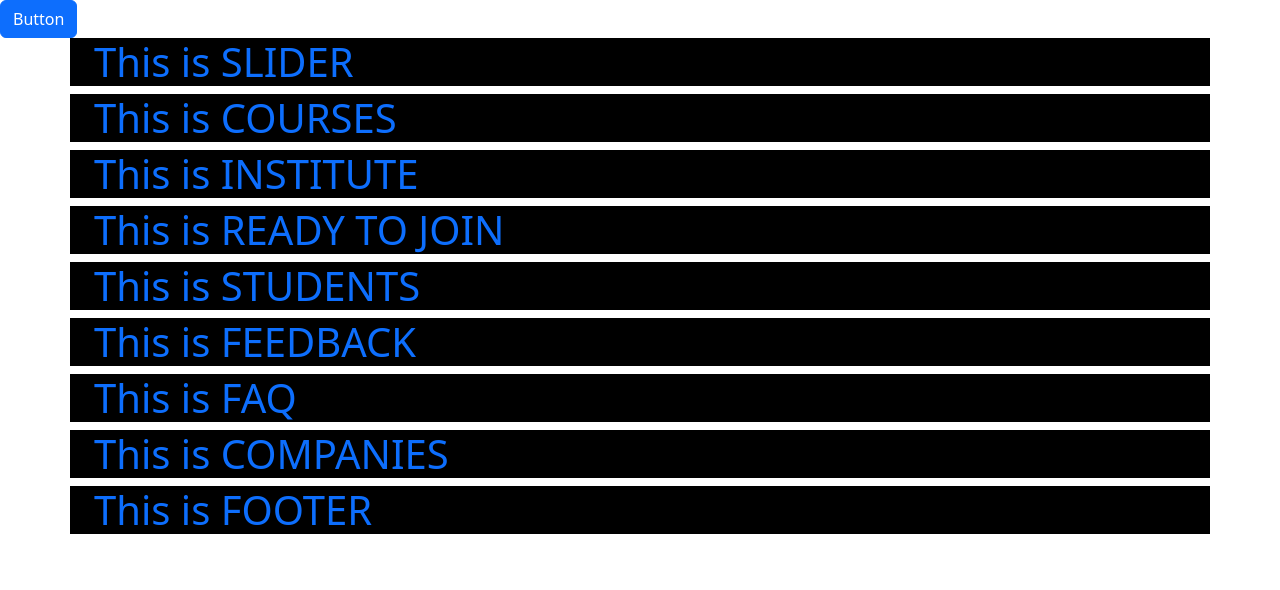
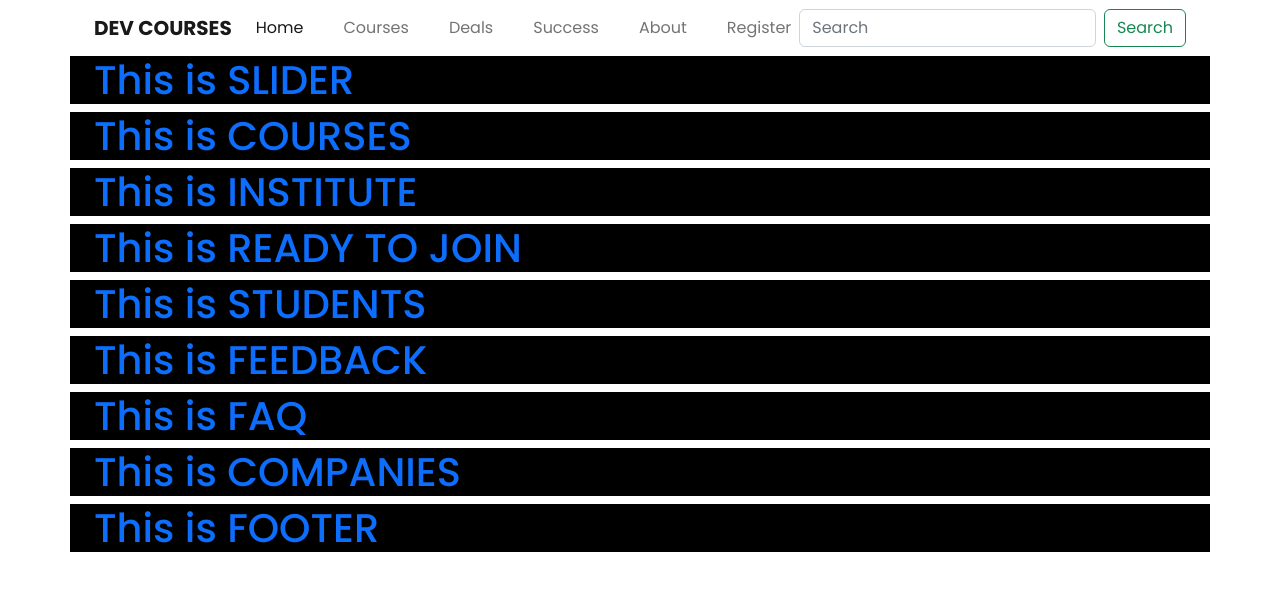
Before and after one commit to sandidas/a3-bs, a plain HTML site: page index.html in a window 1280 px wide. Drawn offline with nearby package versions, Linux system fonts and the light colour scheme.

Commit message:
Boilerplate ready

```diff
--- /dev/null
+++ b/assets/style.css
@@ -0,0 +1,28 @@
+* {
+    font-family: 'Poppins', sans-serif!important;
+  }
+
+
+
+
+
+  /*
+  // CHANGE ALL FONT FAMILY
+  h1, h2, h3, h4, h5, h6,
+.h1, .h2, .h3, .h4, .h5, .h6,
+.display-1, .display-2, .display-3,
+.display-4, .display-5, .display-6 {
+  font-family: "Noto Serif", sans-serif;
+  font-weight: bold
+}
+html, body, .tooltip, .popover {
+  font-family: "Noto Sans", sans-serif
+}
+code, kbd, pre, samp, .text-monospace {
+  font-family: "Noto Mono", monospace
+}
+button, input, optgroup, select, textarea {
+  font-family: inherit
+}
+
+  */
--- a/index.html
+++ b/index.html
@@ -12,11 +12,38 @@
     <link href="https://fonts.googleapis.com/css2?family=Poppins:ital,wght@0,400;0,500;0,600;0,700;0,800;1,600&display=swap" rel="stylesheet" />
 
     <!-- bootstrap -->
-    <link rel="stylesheet" href="node_modules\bootstrap\dist\css\bootstrap.min.css">
+    <!-- CSS only -->
+    <link href="https://cdn.jsdelivr.net/npm/bootstrap@5.2.0/dist/css/bootstrap.min.css" rel="stylesheet" integrity="sha384-gH2yIJqKdNHPEq0n4Mqa/HGKIhSkIHeL5AyhkYV8i59U5AR6csBvApHHNl/vI1Bx" crossorigin="anonymous" />
+    <link rel="stylesheet" href="assets/style.css">
   </head>
   <body>
     <!-- HEADER AREA  -->
-      <button type="button" name="" id="" class="btn btn-primary">Button</button>
+    <header class="container">
+      <nav class="navbar navbar-expand-lg">
+        <div class="container-fluid">
+          <a class="navbar-brand fw-bold" href="#">DEV COURSES</a>
+          <button class="navbar-toggler" type="button" data-bs-toggle="collapse" data-bs-target="#navbarSupportedContent" aria-controls="navbarSupportedContent" aria-expanded="false" aria-label="Toggle navigation">
+            <span class="navbar-toggler-icon"></span>
+          </button>
+          <div class="collapse navbar-collapse" id="navbarSupportedContent">
+            <ul class="navbar-nav me-auto mb-2 gap-4 mb-lg-0 justify-content-center flex-grow-1">
+              <li class="nav-item">
+                <a class="nav-link active" aria-current="page" href="#">Home</a>
+              </li>
+              <li class="nav-item"> <a class="nav-link" href="#">Courses</a> </li>
+              <li class="nav-item"> <a class="nav-link" href="#">Deals</a> </li>
+              <li class="nav-item"> <a class="nav-link" href="#">Success</a> </li>
+              <li class="nav-item"> <a class="nav-link" href="#">About</a> </li>
+              <li class="nav-item"> <a class="nav-link" href="#">Register</a> </li>
+            </ul>
+            <form class="d-flex" role="search">
+              <input class="form-control me-2" type="search" placeholder="Search" aria-label="Search" />
+              <button class="btn btn-outline-success" type="submit">Search</button>
+            </form>
+          </div>
+        </div>
+      </nav>
+    </header>
     <!-- # HEADER AREA  -->
 
     <!-- SLIDER  -->
@@ -76,8 +103,7 @@
     <!-- TailWind CDN  -->
     <!-- JavaScript Bundle with Popper -->
 
-
-
-<script src="node_modules\bootstrap\dist\js\bootstrap.min.js" integrity="sha384-A3rJD856KowSb7dwlZdYEkO39Gagi7vIsF0jrRAoQmDKKtQBHUuLZ9AsSv4jD4Xa" crossorigin="anonymous"></script>
+    <!-- JavaScript Bundle with Popper -->
+    <script src="https://cdn.jsdelivr.net/npm/bootstrap@5.2.0/dist/js/bootstrap.bundle.min.js" integrity="sha384-A3rJD856KowSb7dwlZdYEkO39Gagi7vIsF0jrRAoQmDKKtQBHUuLZ9AsSv4jD4Xa" crossorigin="anonymous"></script>
   </body>
 </html>
--- a/package.json
+++ /dev/null
@@ -1,5 +0,0 @@
-{
-  "dependencies": {
-    "bootstrap": "^5.2.0"
-  }
-}
```
Also changed, not shown: 1 other file.
